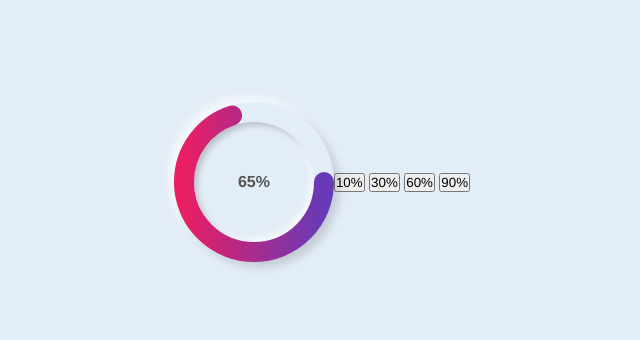
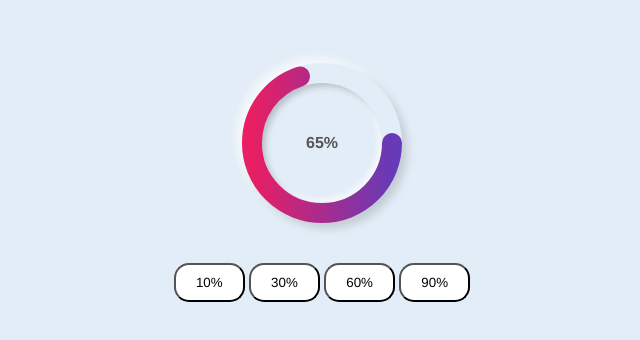
Before and after one commit to naayann/js-projects, a plain HTML site: page Progress bar/index.html in a window 1280 px wide. Shown: the part 218-558 px from the top of the page, without its empty margins (318-958 px from the left). Drawn offline with Linux system fonts and the light colour scheme.

Commit message:
style the buttons

```diff
--- a/Progress bar/style.css
+++ b/Progress bar/style.css
@@ -11,6 +11,7 @@ body {
     display: flex;
     align-items: center;
     justify-content: center;
+    flex-direction: column;
 }
 
 .skill {
@@ -64,3 +65,18 @@ svg {
     top: 0;
     left: 0;
 }
+
+.buttons {
+    margin-top: 40px;
+}
+
+button {
+    padding: 10px 20px;
+    border-radius: 15px;
+    background-color: white;
+    transition: all 0.3s ease;
+}
+
+button:hover {
+    background-color: rgb(240, 100, 255);
+}
```
